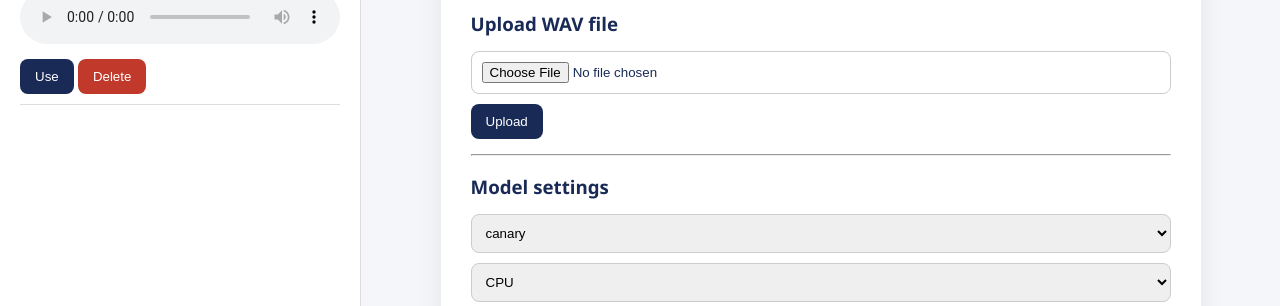
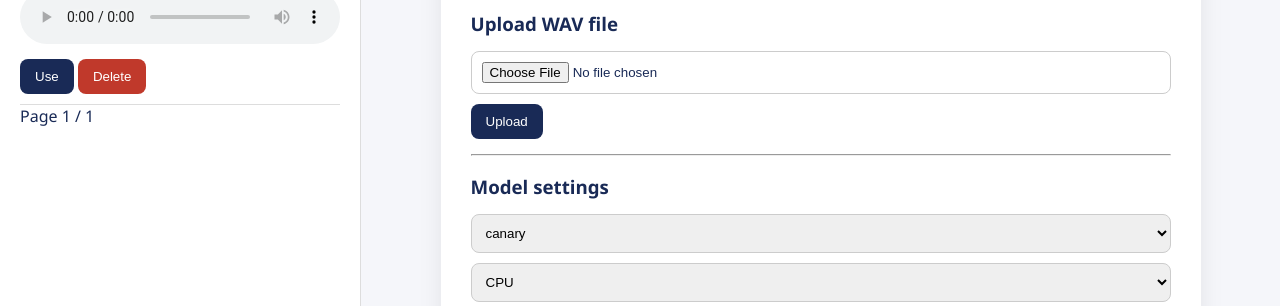
Before and after one commit to danieldedek/test2-image, a Flask app: template app/templates/index.html in a window 1280 px wide. Shown: the part 131-437 px from the top of the page. Run offline with Flask 3, Linux system fonts and the light colour scheme; the template is opened without the code that fills it: most values are stand-ins (such as "Sample title", 1, 10 or a date in 2020); parts of the project's set-up code (start-up, migrations or seed data) failed here and were passed over.

Commit message:
Update index.html

```diff
--- a/app/templates/index.html
+++ b/app/templates/index.html
@@ -36,6 +36,19 @@
                 </li>
                 {% endfor %}
             </ul>
+
+            <div class="pagination">
+                {% if has_prev %}
+                    <a href="{{ url_for('index', page=page-1) }}">← Previous</a>
+                {% endif %}
+
+                <span>Page {{ page }} / {{ total_pages }}</span>
+
+                {% if has_next %}
+                    <a href="{{ url_for('index', page=page+1) }}">Next →</a>
+                {% endif %}
+            </div>
+
         {% else %}
             <p>No files</p>
         {% endif %}
@@ -92,7 +105,6 @@
                         <button type="submit" name="action" value="clear">Clear</button>
                     </form>
                 </div>
-
             </div>
             {% endif %}
 
```
